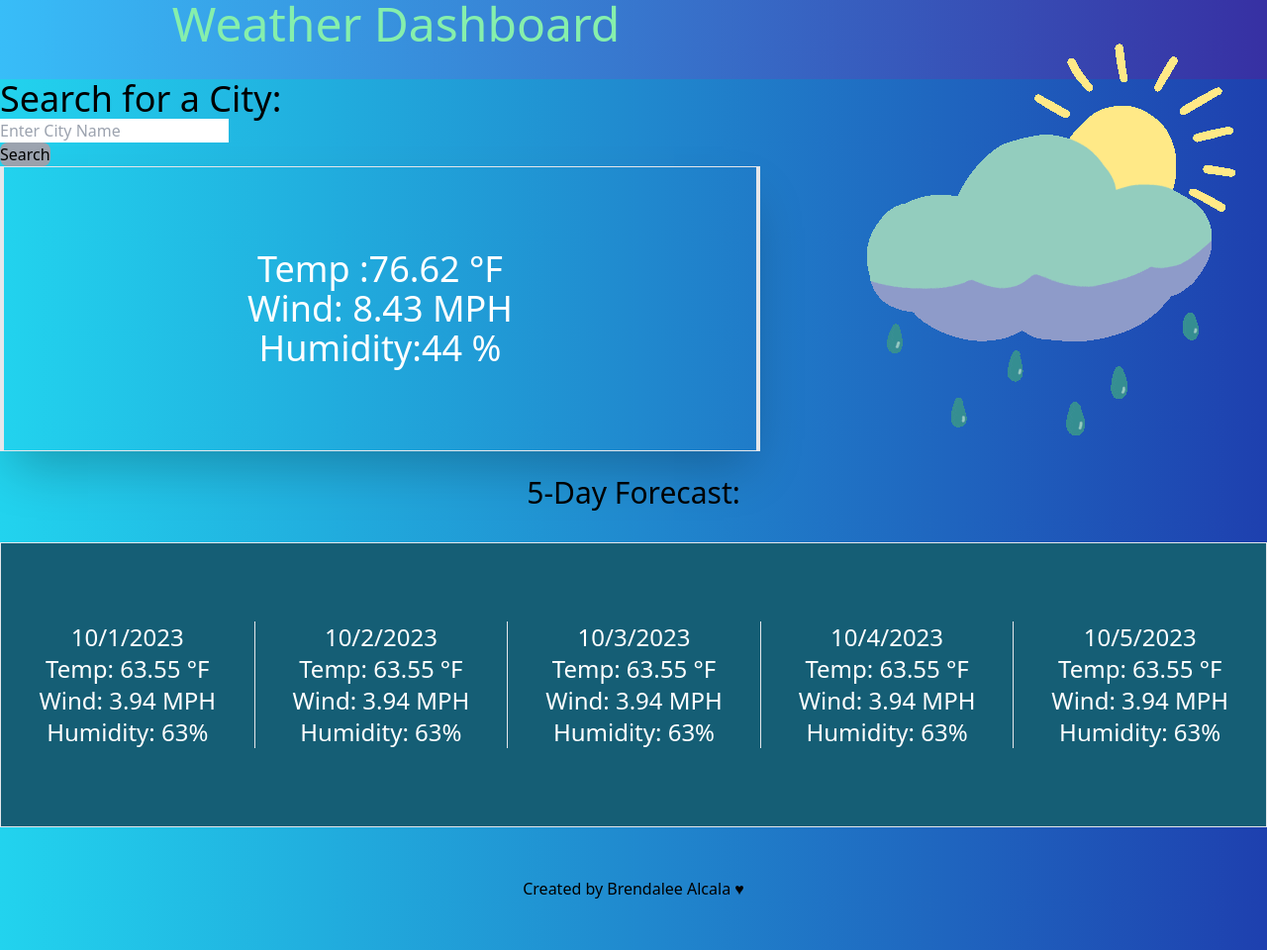
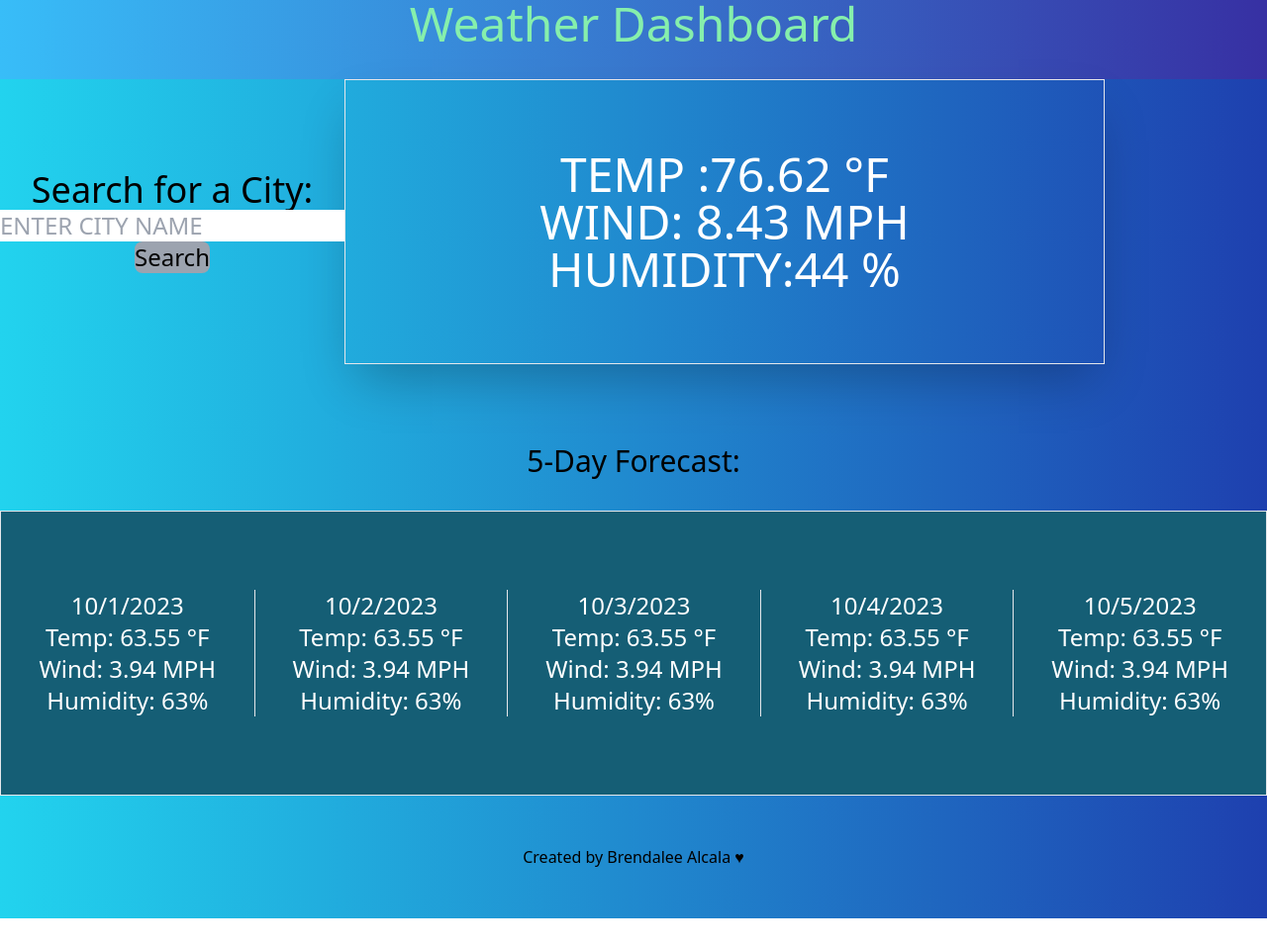
Before and after one commit to brendaleea/Weather-Dashboard, a website: page index.html in a window 1280 px wide. Shown: the whole page at 99% size. After the commit the page ends 928 px from the top, so only its background shows below. Drawn offline with nearby package versions, Linux system fonts and the light colour scheme.

Commit message:
added styling and readMe

```diff
--- a/index.html
+++ b/index.html
@@ -11,27 +11,27 @@
 
 </head>
 
-<body class="h-14 bg-gradient-to-r from-cyan-400 to-blue-800  flex flex-col   " >
+<body class="h-14 bg-gradient-to-r from-cyan-400 to-blue-800    " >
 
   <header class="h-20 bg-gradient-to-r from-sky-400 to-indigo-800 text-5xl text-center  text-green-300 " >
     Weather Dashboard
 
-    <IMG   class="float-right"    class="gifs" SRC="./Assets/images/giphy.gif" alt="gif"      >
+    <!-- <IMG   class="float-right"    class="gifs" SRC="./Assets/images/giphy.gif" alt="gif"      >  -->
 
   </header>
 
   <main>
 
 
-    <div class="search-container    ">
+    <div class="   flex justify-center text-2xl  items-center flex-col content-center  h-72  float-left block ">
       <h2  class="text-4xl" >Search for a City:</h2>
 
-      <input id="input-text" type="text" placeholder="Enter City Name" spellcheck="false">
+      <input id="input-text" type="text" placeholder="Enter City Name" spellcheck="false"   class="uppercase ">
 
       <button id="search-btn" class="bg-gray-400  rounded-lg  flex flex-col ">Search</button>
     </div>
 
-    <div class=" flex justify-center border  border-x-4 text-4xl  items-center flex-col content-center py-8 max-w-screen-md shadow-2xl h-72  text-white    ">
+    <div class="  flex justify-center border  text-5xl  items-center flex-col content-center py-8 max-w-screen-md shadow-2xl h-72  text-white uppercase ">
       <h1 id="city-name-text" class="text-2xl"> </h1>
       <img src="" alt="" id="icon">
       <p id="temp"> Temp :76.62 °F </p>
@@ -42,12 +42,12 @@
 
 
 
-    <div   class=" text-center   ">
-    <div class="forecast  text-3xl mt-6 mb-8  ">
+    <div   class=" text-center ">
+    <div class="forecast  text-3xl mt-20 mb-8  ">
       <h2> 5-Day Forecast: </h2>
     </div>
 
-    <div class="  border grid grid-cols-5  divide-x  h-64 text-2xl text-white  bg-cyan-800  items-center py-8  h-72  " >
+    <div class="  border grid grid-cols-5  divide-x  h-64 text-2xl text-white  bg-cyan-800  items-center py-8  h-72 float-center " >
 
       <div class="card1"> 10/1/2023
       <p>Temp: 63.55 °F</p>
```
Also changed, not shown: style.css (+1 -60 lines), Assets/images/Screen Shot 2023-10-02 at 12.09.59 PM.png (added), README.md.
